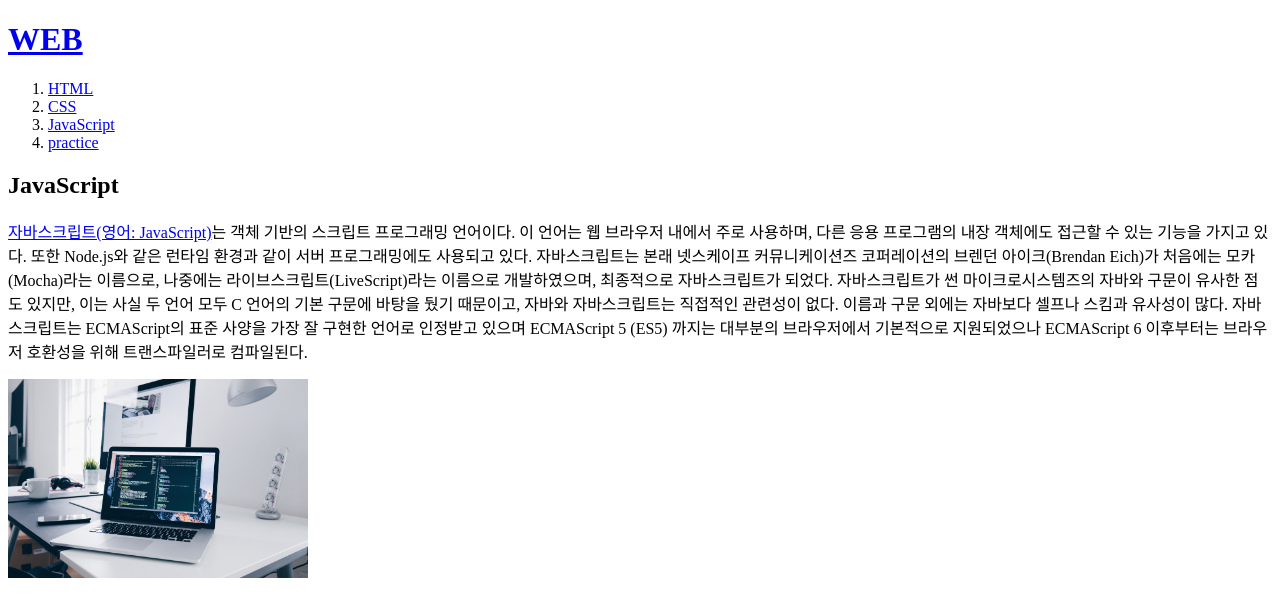
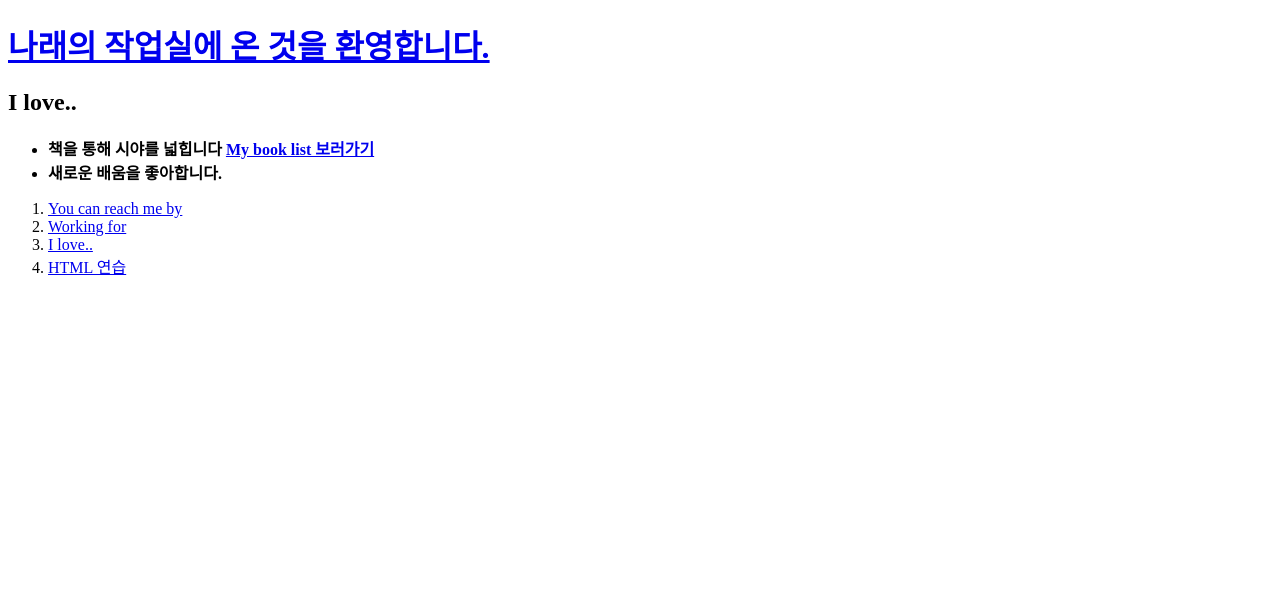
Before and after one commit to Cathy-Gwon/1st_dev, a plain HTML site: page 3.html in a window 1280 px wide. Drawn offline with Linux system fonts and the light colour scheme.

Commit message:
new version

```diff
--- a/3.html
+++ b/3.html
@@ -7,30 +7,23 @@
 </head>
 
 <body>
-  <h1><a href="index.html">WEB</a></h1>
+  <h1><a href="index.html">나래의 작업실에 온 것을 환영합니다.</a></h1>
+  <h2>I love..</h2>
+  <p><ul>
+        <li><strong>책을 통해 시야를 넓힙니다</storng> <a href="https://www.notion.so/b0fdedd763af437fb32a755375c5c98d?v=45a4f8d11c4942b2a67b9a3180c218e1" target="_blank" title="나래의 노션 독서실로 이동">
+            My book list 보러가기</a></li>
+        <li><storng>새로운 배움을 좋아합니다.</strong></li>
+  </ul></p>
   <ol>
-    <li><a href="1.html">HTML</a></li>
-    <li><a href="2.html">CSS</a></li>
-    <li><a href="3.html">JavaScript</a></li>
-    <li><a href="practice.html">practice</a></li>
+    <li><a href="1.html">You can reach me by</a></li>
+    <li><a href="2.html">Working for</a></li>
+    <li><a href="3.html">I love..</a></li>
+    <li><a href="practice.html">HTML 연습</a></li>
   </ol>
 
-  <h2>JavaScript</h2>
 
-  <p>
-    <a href="https://ko.wikipedia.org/wiki/%EC%9E%90%EB%B0%94%EC%8A%A4%ED%81%AC%EB%A6%BD%ED%8A%B8" target="_blank" title="자바스크립트란?">
-      자바스크립트(영어: JavaScript)</a>는 객체 기반의 스크립트 프로그래밍 언어이다.
-      이 언어는 웹 브라우저 내에서 주로 사용하며, 다른 응용 프로그램의 내장 객체에도 접근할 수 있는 기능을 가지고 있다.
-      또한 Node.js와 같은 런타임 환경과 같이 서버 프로그래밍에도 사용되고 있다.
-      자바스크립트는 본래 넷스케이프 커뮤니케이션즈 코퍼레이션의 브렌던 아이크(Brendan Eich)가
-      처음에는 모카(Mocha)라는 이름으로, 나중에는 라이브스크립트(LiveScript)라는 이름으로 개발하였으며,
-      최종적으로 자바스크립트가 되었다. 자바스크립트가 썬 마이크로시스템즈의 자바와 구문이 유사한 점도 있지만,
-      이는 사실 두 언어 모두 C 언어의 기본 구문에 바탕을 뒀기 때문이고, 자바와 자바스크립트는 직접적인 관련성이 없다.
-      이름과 구문 외에는 자바보다 셀프나 스킴과 유사성이 많다.
-      자바스크립트는 ECMAScript의 표준 사양을 가장 잘 구현한 언어로 인정받고 있으며 ECMAScript 5 (ES5) 까지는
-      대부분의 브라우저에서 기본적으로 지원되었으나 ECMAScript 6 이후부터는 브라우저 호환성을 위해 트랜스파일러로 컴파일된다.
-  </p>
 
-  <img src="coding.jpg" width="300">
+
+
 
 </body>
```
Also changed, not shown: 1.html (+10 -14 lines), 2.html (+10 -17 lines), index.html (+7 -13 lines), practice.html (+7 -12 lines), profile.jpeg (added).
